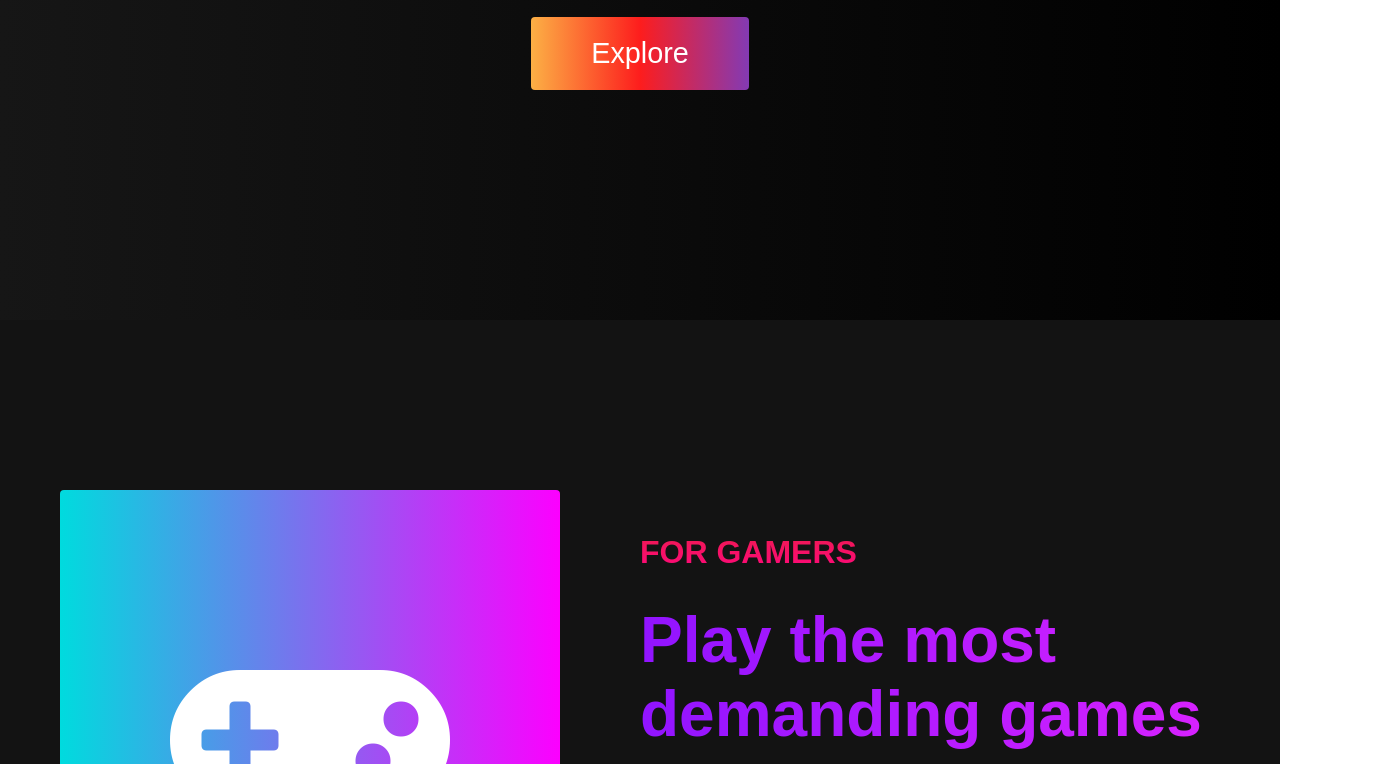
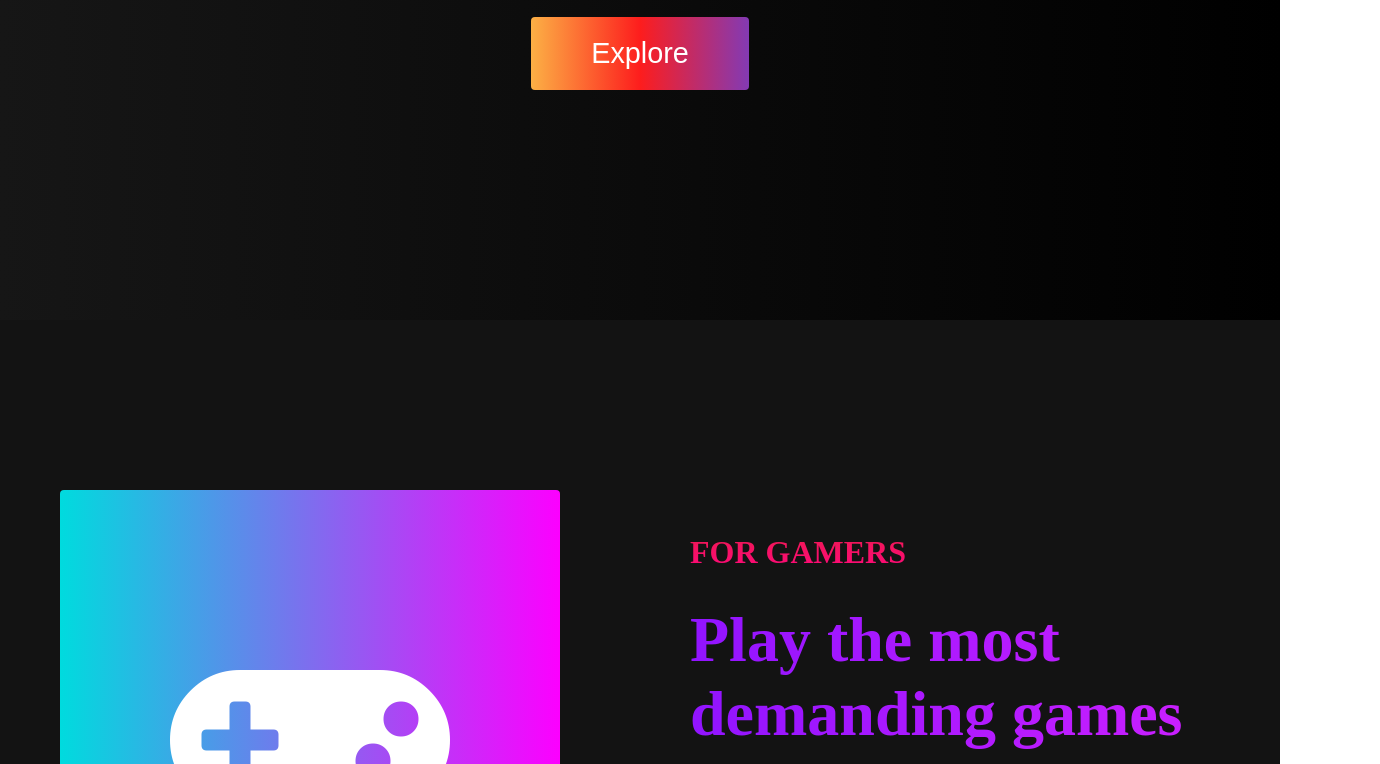
Before and after one commit to methul-ya-boi/WorldLink, a plain HTML site: page index.html in a window 1280 px wide. Shown: the part 540-1304 px from the top of the page, 1380 px wide, since content can reach past the window. Drawn offline with Linux system fonts and the light colour scheme.

Commit message:
Update styles.css

```diff
--- a/styles.css
+++ b/styles.css
@@ -1,7 +1,4 @@
 * {
-    box-sizing: border-box;
-    font-family: 'Kumbh Sans', sans-serif;
-    scroll-behavior: smooth;
     margin: 0;
     padding: 0;
     border: 0;
```
